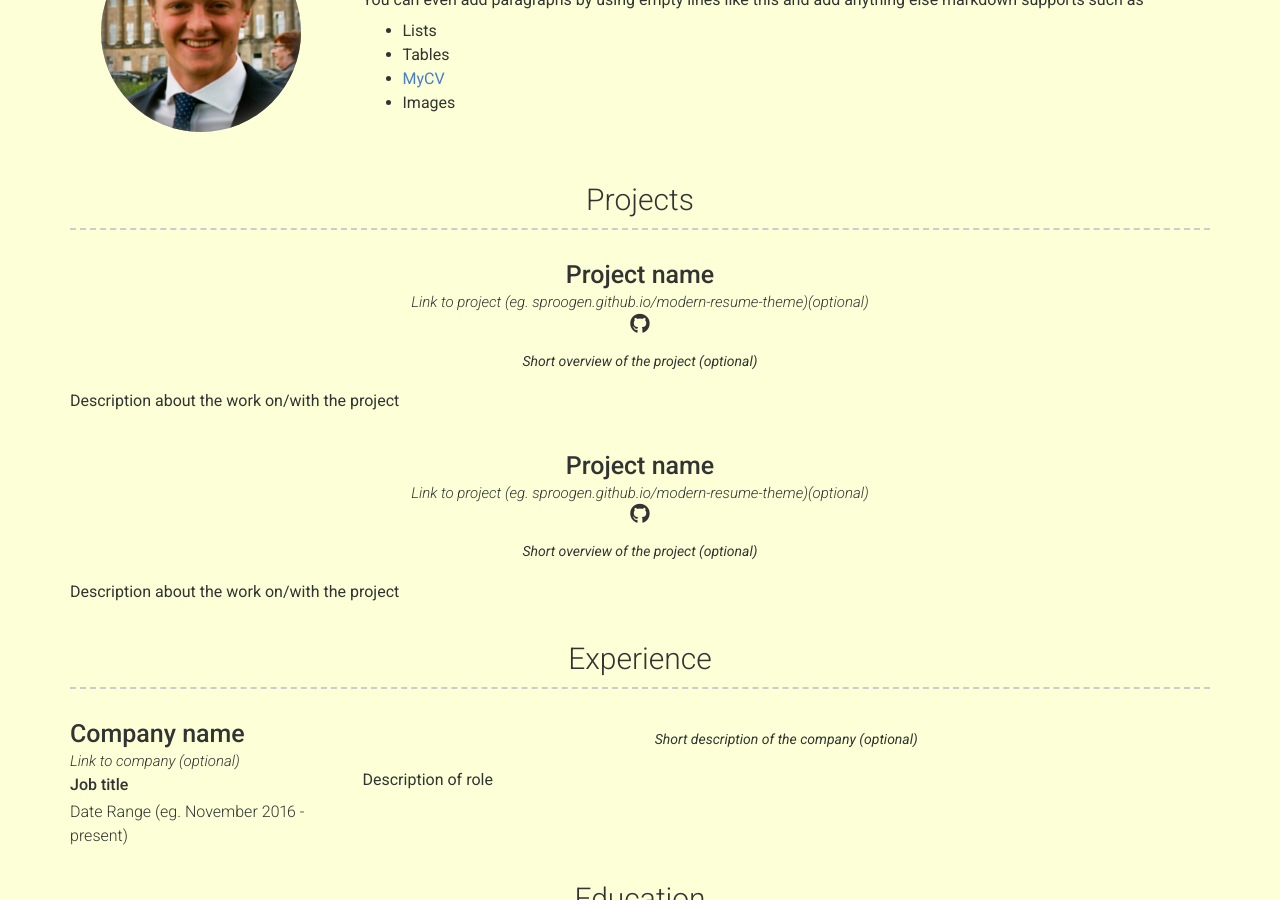
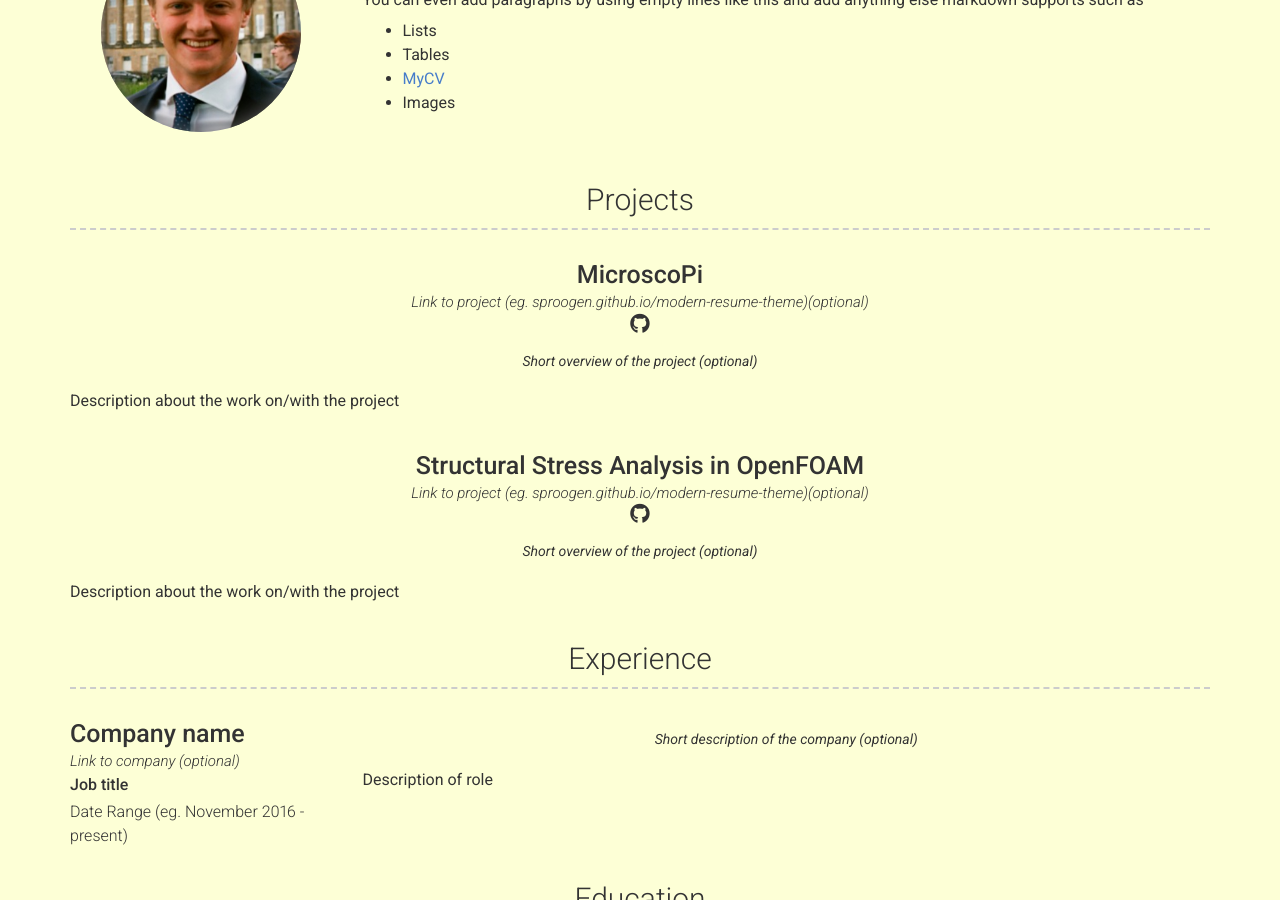
Before and after one commit to WilliamManley/WilliamManley.github.io, a Jekyll site: the page built from index.md, in a window 1280 px wide and 900 px high, scrolled down 370 px. Built offline with Jekyll 4.4.1, drawn with Linux system fonts in a browser that asks for light colours; nearby versions of some CDN libraries.

Commit message:
added project names to detail later

```diff
--- a/_data/projects.yml
+++ b/_data/projects.yml
@@ -1,6 +1,6 @@
 # Project template
 - layout: top-middle
-  name: Project name
+  name: MicroscoPi
   link: Link to project (eg. sproogen.github.io/modern-resume-theme)(optional)
   github: Github page for project (eg. sproogen/modern-resume-theme)(optional)
   quote: >
@@ -9,7 +9,7 @@
     Description about the work on/with the project
 
 - layout: top-middle
-  name: Project name
+  name: Structural Stress Analysis in OpenFOAM
   link: Link to project (eg. sproogen.github.io/modern-resume-theme)(optional)
   github: Github page for project (eg. sproogen/modern-resume-theme)(optional)
   quote: >
```
